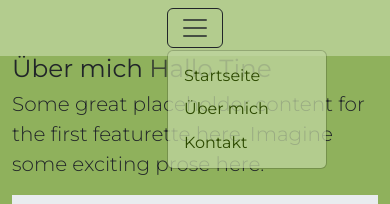
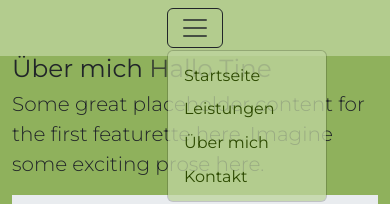
Before and after one commit to lunarpotato/website_dogcoach, a Next.js app: page /about in a window 390 px wide. Both pictures are taken after a click on the button "Toggle navigation". Shown: the top 204 px of the page. Built offline with nearby package versions, Linux system fonts and the light colour scheme.

Commit message:
leistungen zum dropdown hinzugefügt.

```diff
--- a/app/components/Navbar/Navbar.tsx
+++ b/app/components/Navbar/Navbar.tsx
@@ -69,6 +69,7 @@ export default function Navbar() {
 
             <Dropdown.Menu className={Style['dropdown-menu']}>
               <Dropdown.Item as={Link} href="/" className={Style['dropdown-item']}>{startseite}</Dropdown.Item>
+              <Dropdown.Item as={Link} href="/leistungen" className={Style['dropdown-item']}>{leistungen}</Dropdown.Item>
               <Dropdown.Item as={Link} href="/about" className={Style['dropdown-item']}>{aboutMe}</Dropdown.Item>
               <Dropdown.Item as={Link} href="/contact" className={Style['dropdown-item']}>{contact}</Dropdown.Item>
             </Dropdown.Menu>
```
